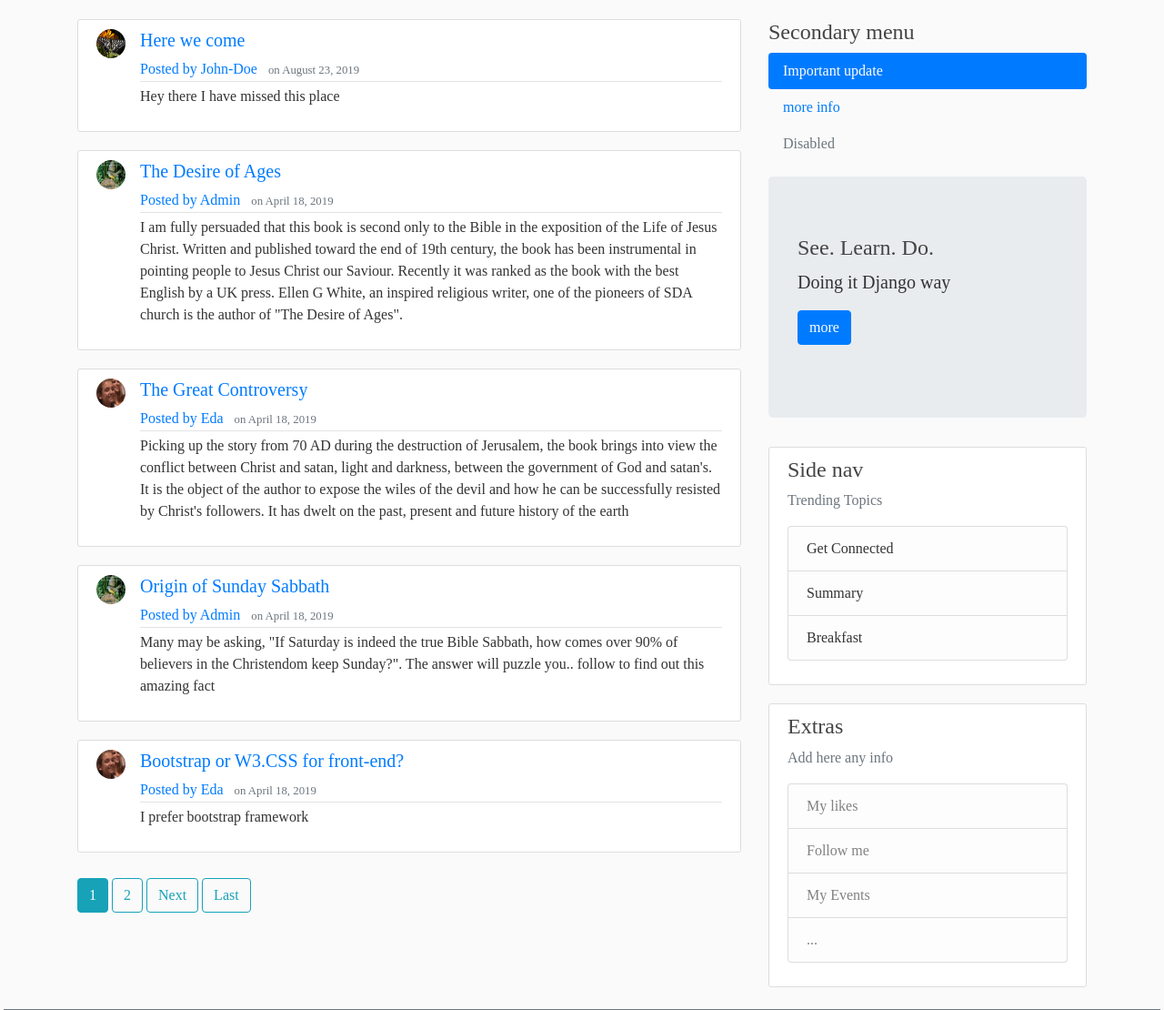
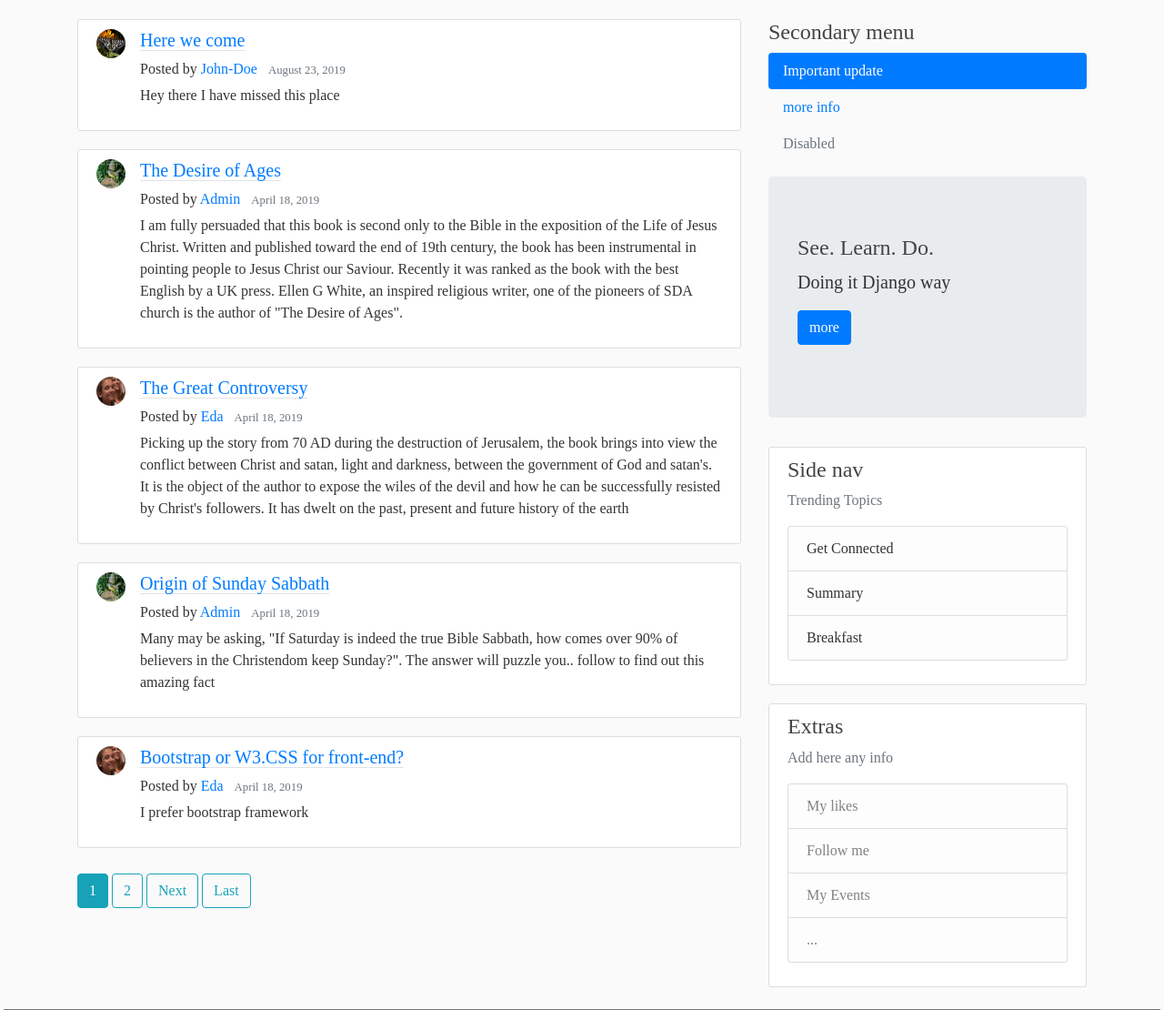
Before and after one commit to Levy-Naibei/django_blog, a Django app: page / in a window 1280 px wide. Shown: the part 59-1169 px from the top of the page at 91% size. Run offline with Django 3.2, Linux system fonts and the light colour scheme; data comes from the database, SQL or seed files in the repository; some libraries are stand-ins or nearby versions.

Commit message:
Updated css and home.html

```diff
--- a/blog/static/blog/style.css
+++ b/blog/static/blog/style.css
@@ -44,6 +44,7 @@ ul {
 .article-title {
   /* color: #444444; */
   font-style: bold;
+  border-bottom: 1px solid #e3e3e3
 }
 
 a.article-title:hover {
@@ -64,7 +65,6 @@ a.article-title:hover {
 .article-metadata {
   padding-bottom: 1px;
   margin-bottom: 4px;
-  border-bottom: 1px solid #e3e3e3
 }
 
 .article-metadata a:hover {
--- a/blog/templates/blog/home.html
+++ b/blog/templates/blog/home.html
@@ -8,8 +8,8 @@
       <div class="media-body">
       <h5><a class="article-title" href="{% url 'post-detail' post.id %}">{{ post.title }}</a></h5>
         <div class="article-metadata">
-          <a class="mr-2" href="{% url 'user-posts' post.author.username %}">Posted by {{ post.author }}</a>
-          <small class="text-muted">on {{ post.date_posted|date:'F d, Y' }}</small>
+          Posted by <a class="mr-2" href="{% url 'user-posts' post.author.username %}">{{ post.author }} </a>
+          <small class="text-muted">{{ post.date_posted|date:'F d, Y' }}</small>
         </div>
             <p class="article-content">{{ post.content }}</p>
       </div>
```
